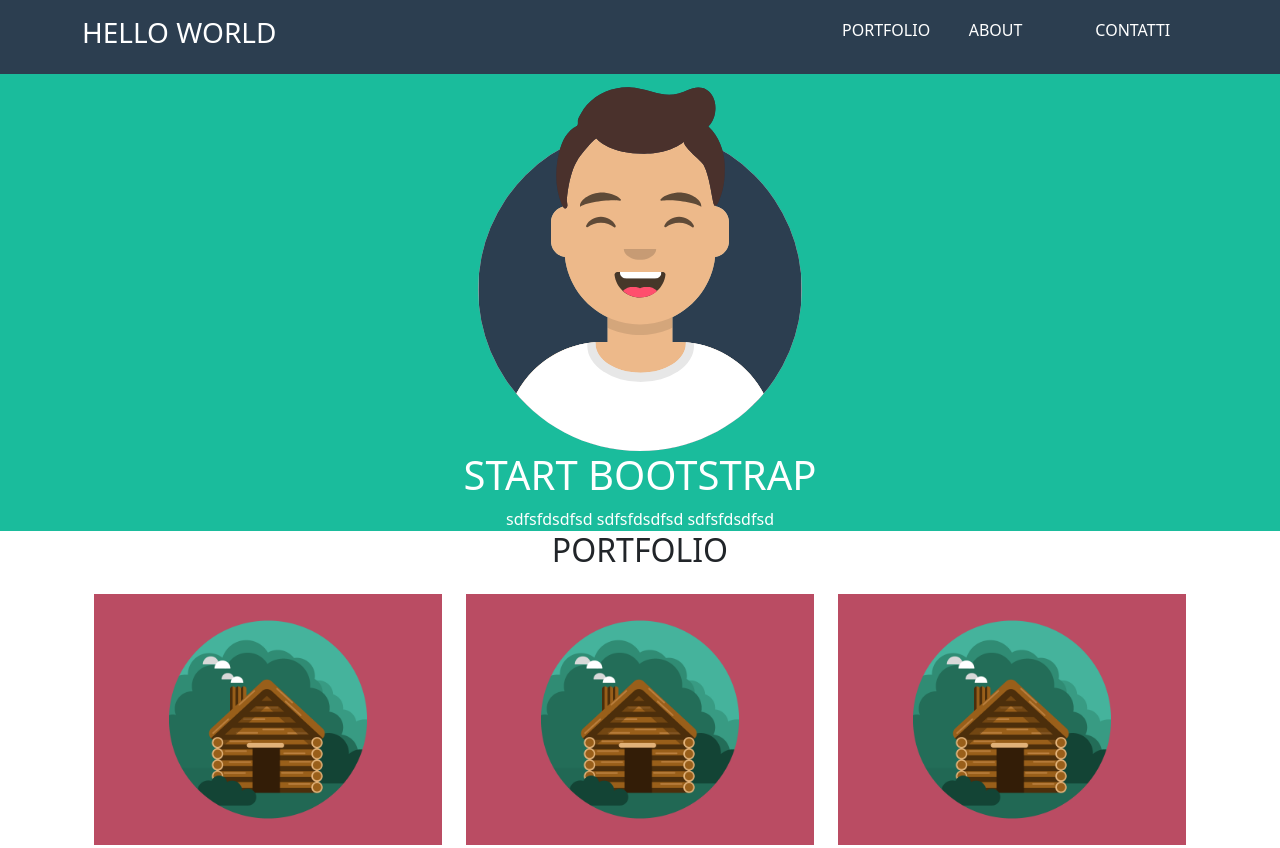
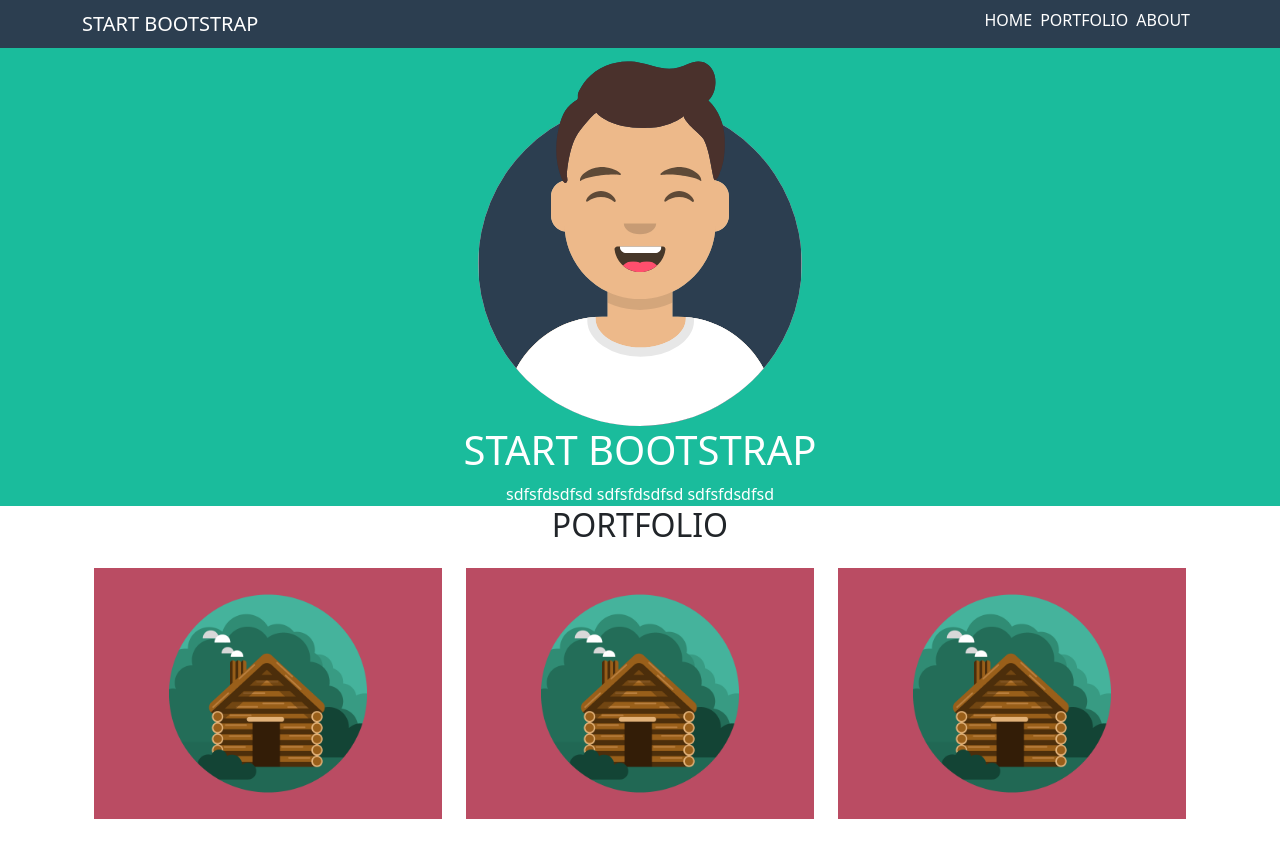
Before and after one commit to RaoulBongarzoni/html-css-bootstrap-freelancer, a plain HTML site: page index.html in a window 1280 px wide. Shown: the top 848 px of the page. Drawn offline with nearby package versions, Linux system fonts and the light colour scheme.

Commit message:
interactive navbar

```diff
--- a/index.html
+++ b/index.html
@@ -8,6 +8,7 @@
     <link href="https://cdn.jsdelivr.net/npm/bootstrap@5.2.3/dist/css/bootstrap.min.css" rel="stylesheet"
         integrity="sha384-rbsA2VBKQhggwzxH7pPCaAqO46MgnOM80zW1RWuH61DGLwZJEdK2Kadq2F9CUG65" crossorigin="anonymous">
     <link rel="stylesheet" href="css/style.css">
+    <link rel="stylesheet" href="https://cdnjs.cloudflare.com/ajax/libs/font-awesome/6.4.2/css/all.min.css" integrity="sha512-z3gLpd7yknf1YoNbCzqRKc4qyor8gaKU1qmn+CShxbuBusANI9QpRohGBreCFkKxLhei6S9CQXFEbbKuqLg0DA==" crossorigin="anonymous" referrerpolicy="no-referrer" />
 </head>
 
 
@@ -15,43 +16,31 @@
 
 
     <header>
+        <nav class="navbar navbar-expand-sm navbar-dark">
+            <div class="container justify-content-between">
+                <div>
+                    <a class="navbar-brand" href="#">START BOOTSTRAP</a>
 
-
-        <nav>
-
-
-            <div class="container">
-
-                <div class="row justify-content-between">
-
-                    <div class="col-4 py-3">
-                        <h3>HELLO WORLD</h3>
-                    </div>
-
-                    <div class="col-lg-4 col-md-5 col-sm-1 py-3 ">
-
-                        <div class="row">
-
-                            <div class="col">
-                                <a href="#"
-                                    class="text-decoration-none text-white align-middle text-center">PORTFOLIO</a>
-                            </div>
-
-                            <div class="col">
-                                <a href="#" class="text-decoration-none text-white align-middle text-center">ABOUT</a>
-                            </div>
-
-                            <div class="col">
-                                <a href="#"
-                                    class="text-decoration-none text-white align-middle text-center">CONTATTI</a>
-                            </div>
-
-                        </div>
-
+                </div>
+                <div>
+                    <button class="navbar-toggler" type="button" data-bs-toggle="collapse" data-bs-target="#navbarTogglerDemo02" aria-controls="navbarTogglerDemo02" aria-expanded="false" aria-label="Toggle navigation">
+                      <span class="navbar-toggler-icon"></span>
+                    </button>
+                    <div class="collapse navbar-collapse" id="navbarTogglerDemo02">
+                      <ul class="navbar-nav me-auto mb-2 ">
+                        <li class="nav-item my-2 m-sm-0">
+                          <a class="text-white text-decoration-none me-2" href="#" >HOME</a>
+                        </li>
+                        <li class="nav-item my-2 m-sm-0">
+                          <a href="#" class="text-white text-decoration-none me-2">PORTFOLIO</a>
+                        </li>
+                        <li class="nav-item my-2 m-sm-0">
+                          <a href="#" class="text-white text-decoration-none me-2">ABOUT</a>
+                        </li>
+                      </ul>
                     </div>
 
                 </div>
-
             </div>
 
         </nav>
```
